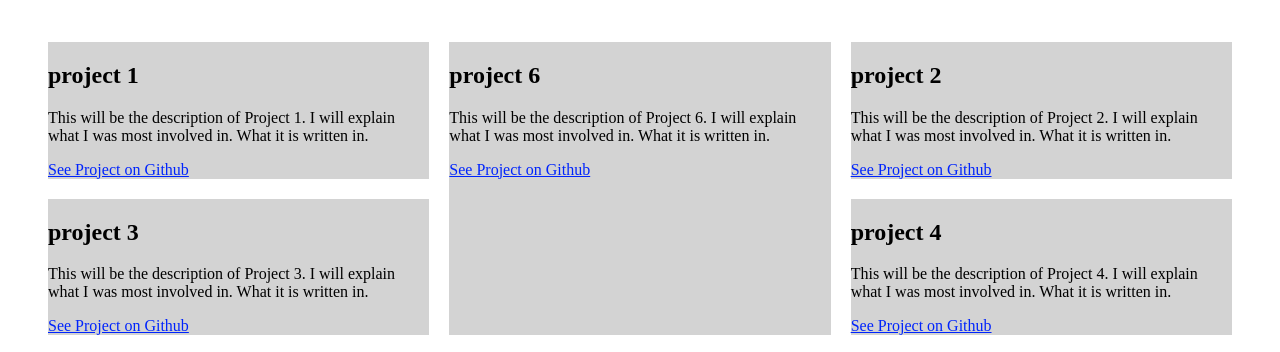
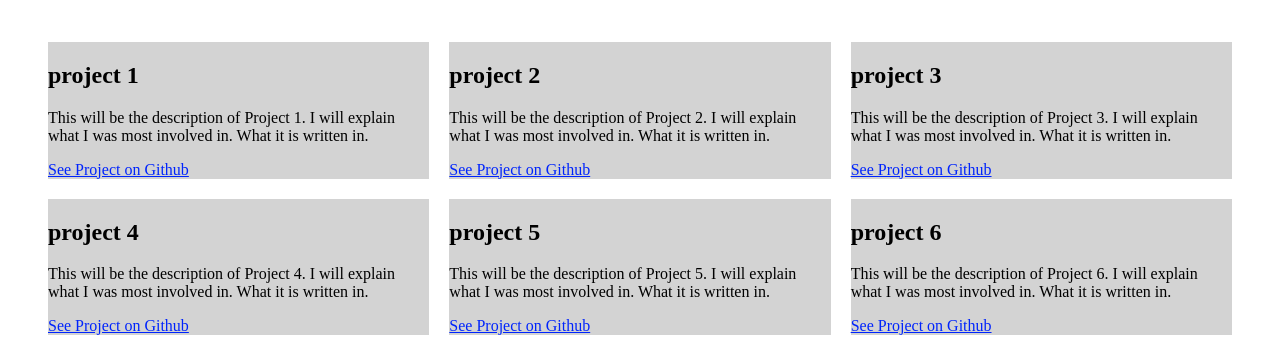
Before and after one commit to Madison-Cox/Portfolio, a plain HTML site: page work.html in a window 1280 px wide. Shown: the part 230-582 px from the top of the page. Drawn offline with Linux system fonts and the light colour scheme; a web font is replaced by a local one.

Commit message:
Changed grid layout

```diff
--- a/css/style.production.css
+++ b/css/style.production.css
@@ -145,8 +145,8 @@ button:focus {
   }
 
   .grid__item:last-child {
-    grid-column: 2 / 3;
-    grid-row: 1 / 3;
+    grid-column: 3 / 3;
+    grid-row: 2;
   }
 }
 
```
